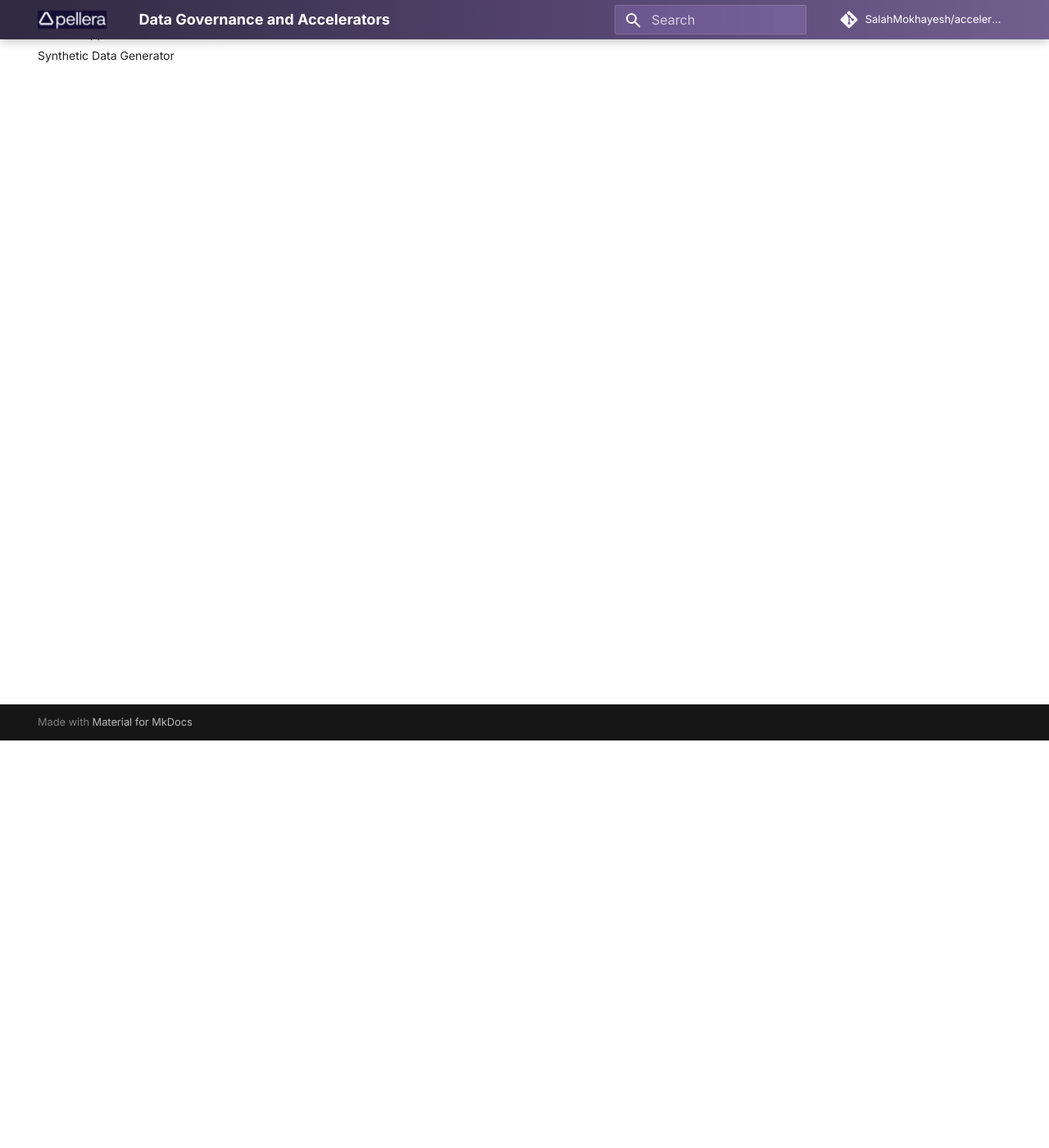
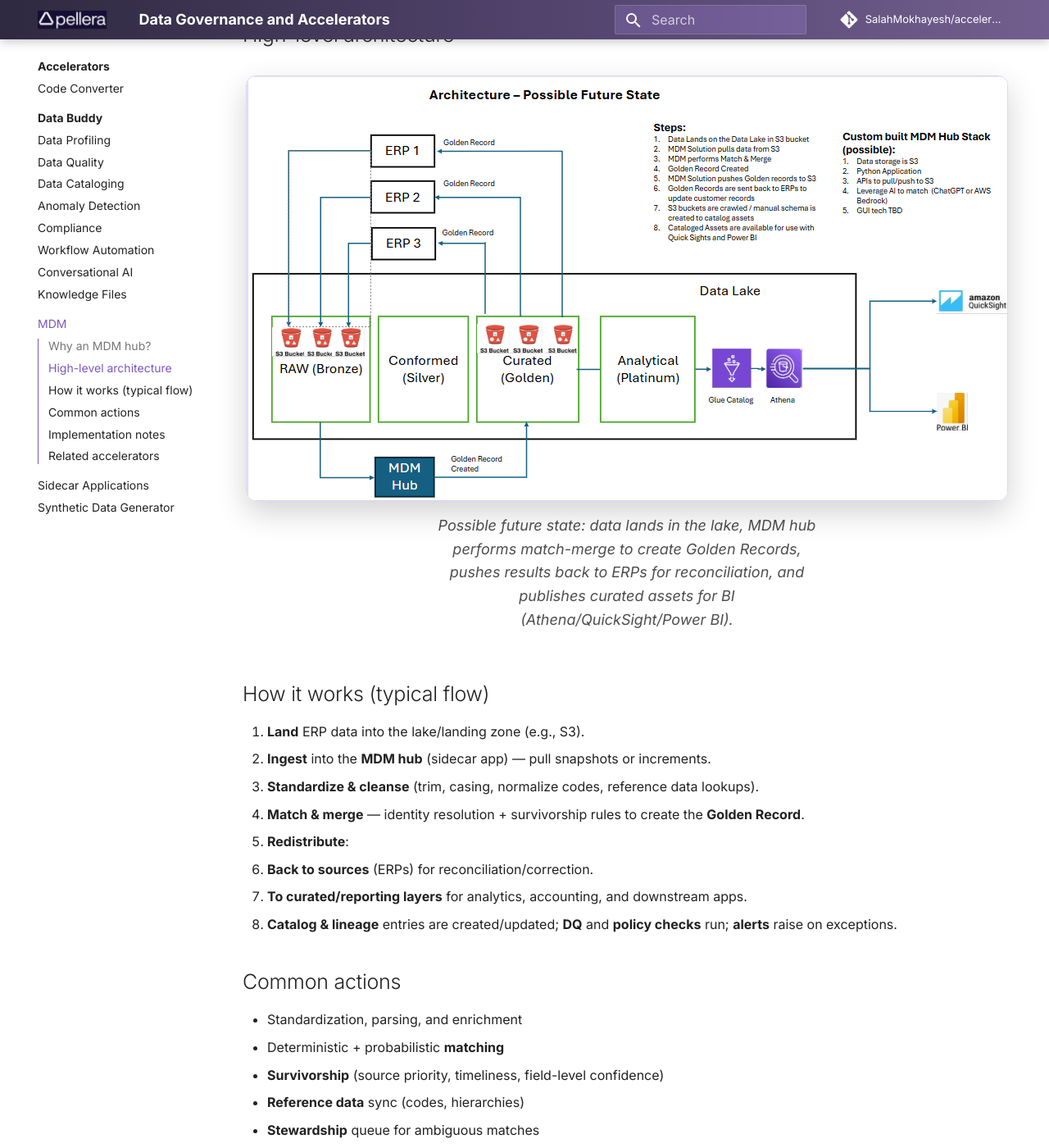
Before and after one commit to mokhayesh/aldin-accelerators, an MkDocs documentation site: the page built from docs/mdm/index.md, in a window 1280 px wide and 1400 px high, scrolled down 497 px. Shown: the whole window at 82% size. Built offline with MkDocs 1.6.1 and Material for MkDocs 9.7.7, drawn with Linux system fonts in a browser that asks for light colours; comment, search, counter and statistics services are not loaded; some of the changed text lies outside the part shown; grey boxes are pictures that could not be loaded.

Commit message:
mdm arch

```diff
--- a/docs/mdm/index.md
+++ b/docs/mdm/index.md
@@ -1,3 +1,45 @@
-# mdm
+# Master Data Management (MDM) Hub
 
-Placeholder page. Replace with real content.
+> A **sidecar-style MDM hub** connects to a data source that aggregates multiple third-party vendor systems (**ERPs**), **pulls** the records into the hub, **matches & merges** them to produce a **Golden Record**, and then **redistributes** those Golden Records back to the sources for reconciliation and to downstream destinations (e.g., curated/reporting layers) for analytics and accounting—**without** standing up a heavy framework, pipeline, or config files.
+
+## Why an MDM hub?
+- :material-account-box-multiple: **Single source of truth** — consistent customer/product/vendor entities across ERPs.
+- :material-swap-horizontal-bold: **Operational feedback** — push Golden Records back to originating ERPs to correct or reconcile.
+- :material-shield-check: **Governed & auditable** — stewardship workflow, lineage, and evidence for audits.
+- :material-speedometer: **Fast to adopt** — run as a sidecar app; no changes to existing ETL.
+
+## High-level architecture
+
+<figure markdown>
+  ![](../_assets/mdm-architecture.png){ .screenshot }
+  <figcaption>Possible future state: data lands in the lake, MDM hub performs match-merge to create Golden Records, pushes results back to ERPs for reconciliation, and publishes curated assets for BI (Athena/QuickSight/Power BI).</figcaption>
+</figure>
+
+## How it works (typical flow)
+1. **Land** ERP data into the lake/landing zone (e.g., S3).
+2. **Ingest** into the **MDM hub** (sidecar app) — pull snapshots or increments.
+3. **Standardize & cleanse** (trim, casing, normalize codes, reference data lookups).
+4. **Match & merge** — identity resolution + survivorship rules to create the **Golden Record**.
+5. **Redistribute**:
+   - **Back to sources** (ERPs) for reconciliation/correction.
+   - **To curated/reporting layers** for analytics, accounting, and downstream apps.
+6. **Catalog & lineage** entries are created/updated; **DQ** and **policy checks** run; **alerts** raise on exceptions.
+
+## Common actions
+- Standardization, parsing, and enrichment
+- Deterministic + probabilistic **matching**
+- **Survivorship** (source priority, timeliness, field-level confidence)
+- **Reference data** sync (codes, hierarchies)
+- **Stewardship** queue for ambiguous matches
+- **Change data** publishing (delta feeds, events)
+
+## Implementation notes
+- **Inputs:** tables/files from multiple ERPs; optional CDC/incremental extracts; reference datasets.
+- **Outputs:** Golden Records table; change log/events; exception buckets; curated analytic assets.
+- **Security:** PII handling, row/column masking, audit logs, SoD checks.
+- **Ops:** scheduled or event-driven; idempotent processing; health & value KPIs (match rate, steward MTTR, golden coverage).
+
+## Related accelerators
+- [:material-account-cog: Data Buddy](../data-buddy/index.md) — profiling, DQ, cataloging, anomalies
+- [:material-puzzle: Sidecar Applications](../sidecar-applications/index.md) — architecture pattern used by the hub
+- [:material-robot-excited: Synthetic Data Generator](../synthetic-data-generator/index.md) — test data for match/merge tuning
```
Also changed, not shown: docs/_assets/mdm-architecture.png (added).
